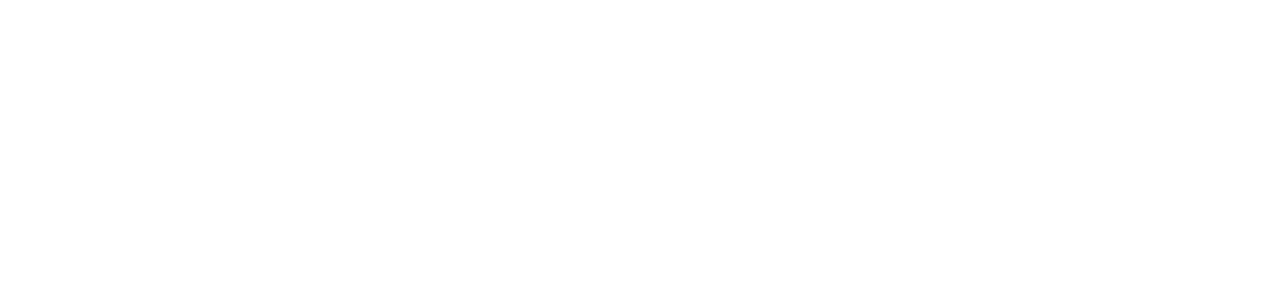
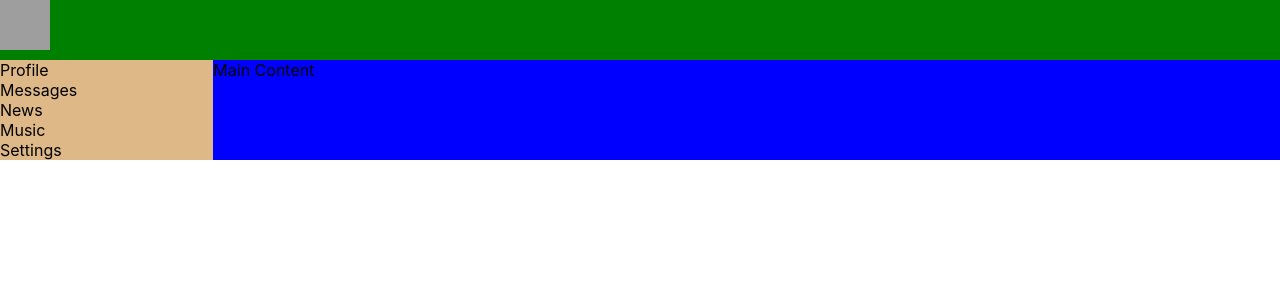
Before and after one commit to VadymUdaltsov/React, a React (Create React App) app in the folder my-app/: page / in a window 1280 px wide. Shown: the top 300 px of the page. Built offline with nearby package versions, Linux system fonts and the light colour scheme; grey boxes are pictures that could not be loaded.

Commit message:
added navbar and update App.css

```diff
--- a/my-app/src/App.css
+++ b/my-app/src/App.css
@@ -1,3 +1,40 @@
 ul li {
   list-style: none;
 }
+
+a{
+  text-decoration: none;
+  color: black;
+}
+
+header img {
+  width: 50px;
+  height: 50px;
+}
+
+.app-wrapper {
+  display: grid;
+  grid-template-areas:
+  "h h"
+  "n c";
+
+
+  grid-template-rows: 60px 1fr;
+  grid-template-columns: 2fr 10fr;
+  /* grid-gap: 10px; */
+}
+
+.header {
+  grid-area: h;
+  background-color: green;
+}
+
+.nav {
+  grid-area: n;
+  background-color: burlywood;
+}
+
+.content {
+  grid-area: c;
+  background-color: blue;
+}
--- a/my-app/src/App.js
+++ b/my-app/src/App.js
@@ -14,8 +14,30 @@
 
 const App = () => {
   return (
-    <div>
-
+    <div className='app-wrapper'>
+      <header className='header'>
+        <img src="https://upload.wikimedia.org/wikipedia/commons/thumb/3/3f/NBC_logo.svg/2000px-NBC_logo.svg.png" alt="logo" />
+      </header>
+      <nav className='nav'>
+        <div>
+          <a href='#s'>Profile</a>
+        </div>
+        <div>
+          <a href='#s'>Messages</a>
+        </div>
+        <div>
+          <a href='#s'>News</a>
+        </div>
+        <div>
+          <a href='#s'>Music</a>
+        </div>
+        <div>
+          <a href='#s'>Settings</a>
+        </div>
+      </nav>
+      <div className='content'>
+        Main Content
+      </div>
     </div>
   );
 }
```
Also changed, not shown: my-app/src/js_import/header.js (deleted, +0 -11 lines), my-app/src/js_import/technologies.js (deleted, +0 -15 lines), 1 other file (tests, documents, lock files or other folders).
